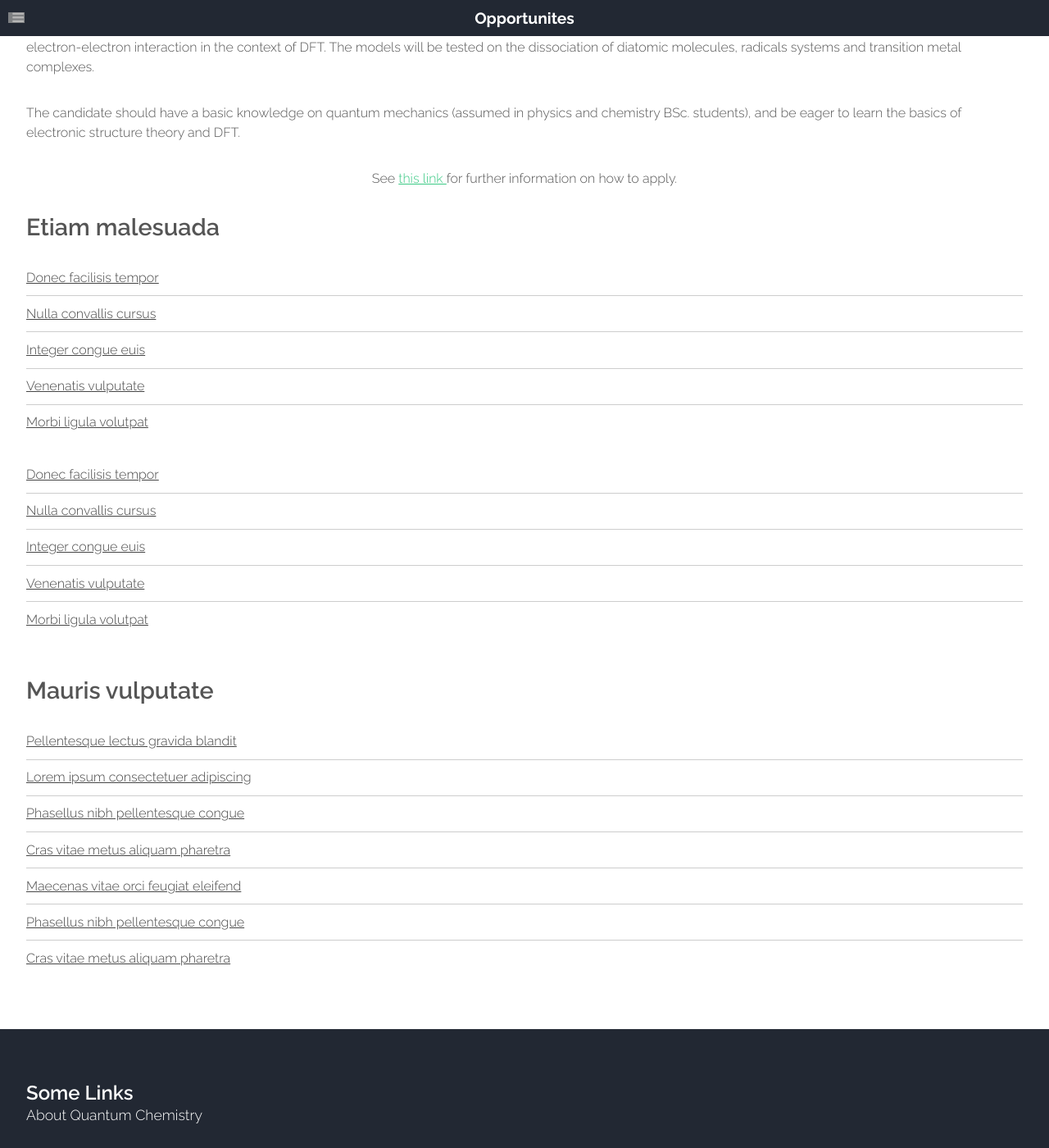
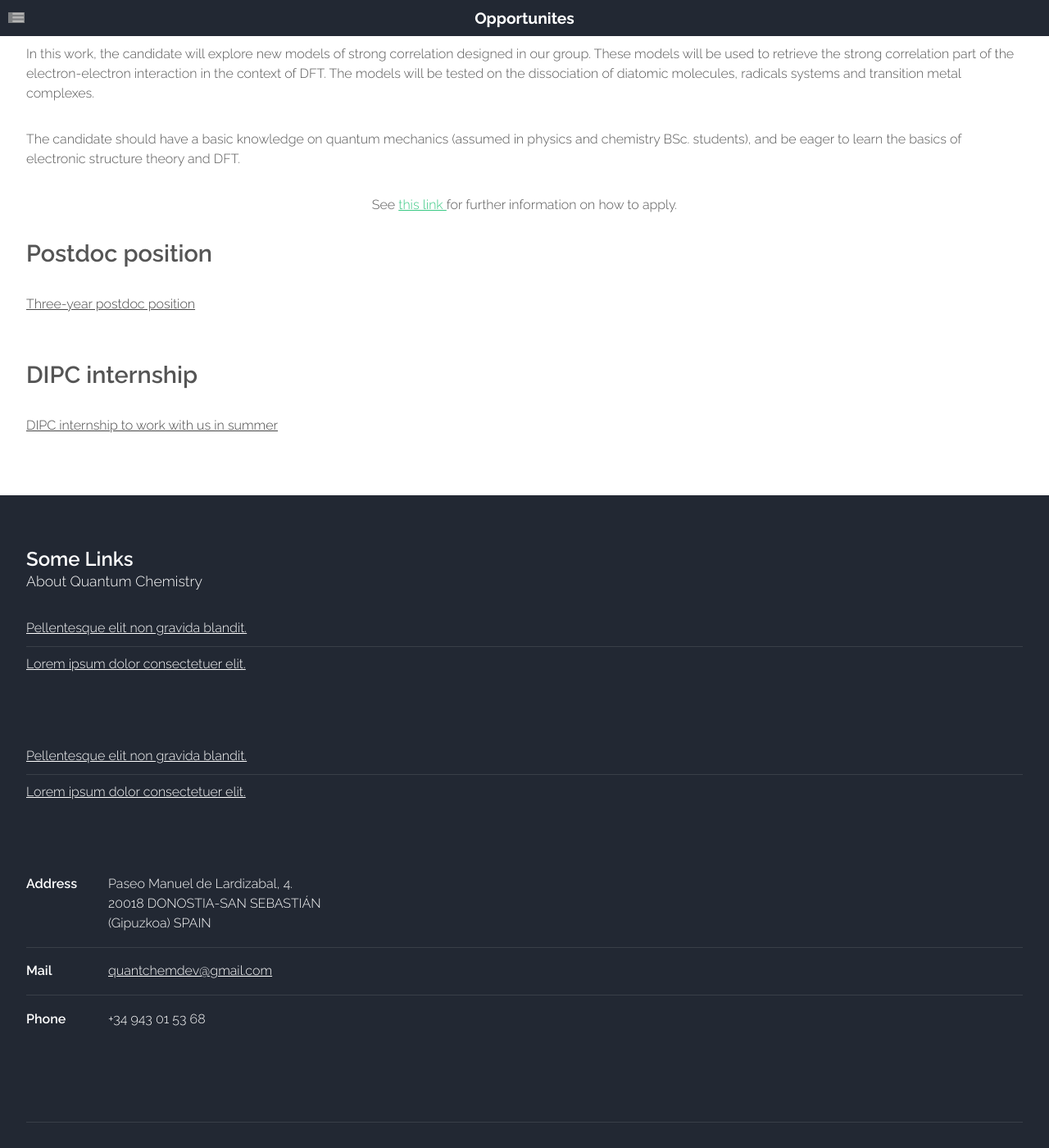
Before and after one commit to old-jekyll-templates/Horizons-Jekyll-Theme, a Jekyll site: the page built from opportunites.html, in a window 1280 px wide and 1400 px high, scrolled down 1205 px. Shown: the whole window at 82% size. Built offline with Jekyll 4.4.1, drawn with Linux system fonts in a browser that asks for light colours; some of the changed text lies outside the part shown; grey boxes are pictures that could not be loaded.

Commit message:
Update opportunites.html

```diff
--- a/opportunites.html
+++ b/opportunites.html
@@ -11,41 +11,18 @@ layout: main
 				<div id="sidebar" class="4u sidebar">
 					<section>
 						<header class="major">
-							<h2>Etiam malesuada</h2>
+							<h2>Postdoc position</h2>
 						</header>
-						<div class="row half">
-							<section class="6u">
 						<ul class="default">
-									<li><a href="#">Donec facilisis tempor</a></li>
-									<li><a href="#">Nulla convallis cursus</a></li>
-									<li><a href="#">Integer congue euis</a></li>
-									<li><a href="#">Venenatis vulputate</a></li>
-									<li><a href="#">Morbi ligula volutpat</a></li>
+							<li><a href="#">Three-year postdoc position</a></li>
 						</ul>
-							</section>
-							<section class="6u">
-								<ul class="default">
-									<li><a href="#">Donec facilisis tempor</a></li>
-									<li><a href="#">Nulla convallis cursus</a></li>
-									<li><a href="#">Integer congue euis</a></li>
-									<li><a href="#">Venenatis vulputate</a></li>
-									<li><a href="#">Morbi ligula volutpat</a></li>
-								</ul>
-							</section>
-						</div>
 					</section>
 					  <section>
 						<header class="major">
-							<h2>Mauris vulputate</h2>
+							<h2>DIPC internship</h2>
 						</header>
 						<ul class="default">
-							<li><a href="#">Pellentesque lectus gravida blandit</a></li>
-							<li><a href="#">Lorem ipsum consectetuer adipiscing</a></li>
-							<li><a href="#">Phasellus nibh pellentesque congue</a></li>
-							<li><a href="#">Cras vitae metus aliquam pharetra</a></li>
-							<li><a href="#">Maecenas vitae orci feugiat eleifend</a></li>
-							<li><a href="#">Phasellus nibh pellentesque congue</a></li>
-							<li><a href="#">Cras vitae metus aliquam pharetra</a></li>
+							<li><a href="#">DIPC internship to work with us in summer</a></li>
 						</ul>
 					</section>
 				</div>
@@ -64,10 +41,10 @@ layout: main
 			        <center>This project has received funding from Spanish Government’s grant program “Europa Excelencia 2019” under grant number EUR2019-103825 and the DIPC.</center>
 
 			        <header class="major">
-					<h2>DIPC internships to work with us</h2>
+					<h2>DIPC internship offers</h2>
 					<span class="byline">Posted on February 6, 2019 at 6:20 PM</span>
 				</header>
-				<center>Are you interested in research? Do you want to work on the development of electronic structure methods? The DIPC offers a paid internship in Donostia to work with us.</center>
+				<p>Are you interested in research? Do you want to work on the development of electronic structure methods? The DIPC offers a paid internship in Donostia to work with us.</p>
 				<p>Quantum mechanics provides the framework to treat molecular systems but its exact application for systems with more than two particles remains elusive. In practice, electronic structure simulations rely on approximate computational methods of variable accuracy. The main obstacle towards the accurate description of molecular systems is the so-called electron correlation. One of the most difficult problems in quantum mechanics is the account of strong correlation. Radical systems, bond activation, magnetic compounds, transition metal complexes, among others, suffer from strong correlation and their correct simulation is hampered by the lack of cost-efficient computational methods.</p>
 				<p>The cost of the electronic structure methods increases importantly with the system size. Among the computational methods available in the literature, density functional theory (DFT) is the one that provides a best comprise between accuracy and computational cost. Unfortunately, current density functional approximations (DFAs) fail to account for strong correlation and there are thus no cost-efficient methods to study large strongly correlated systems. In this sense, the inclusion of strong correlation in DFAs is one of the greatest present challenges in this field.</p>
 				<p>In this work, the candidate will explore new models of strong correlation designed in our group. These models will be used to retrieve the strong correlation part of the electron-electron interaction in the context of DFT. The models will be tested on the dissociation of diatomic molecules, radicals systems and transition metal complexes.</p>
```
Lines whose indentation alone changed are shown as unchanged.
